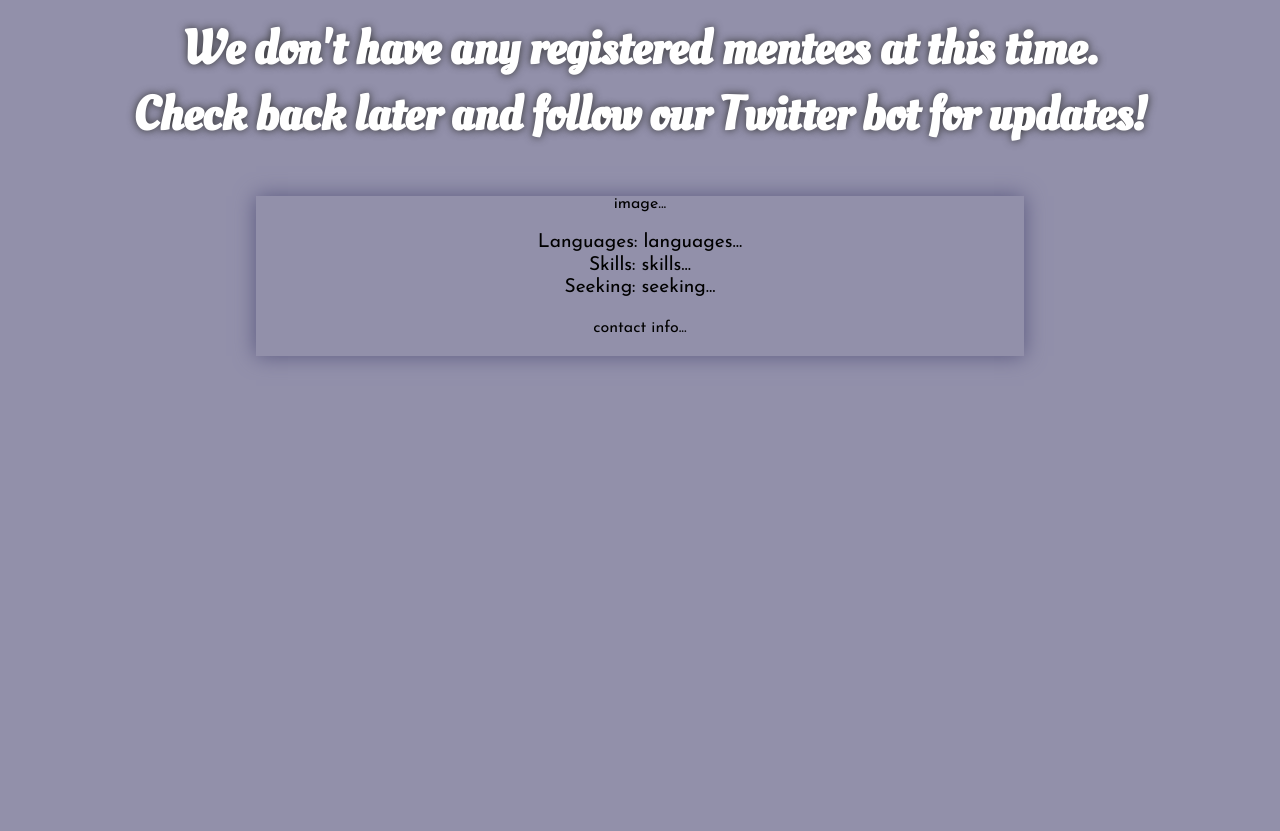
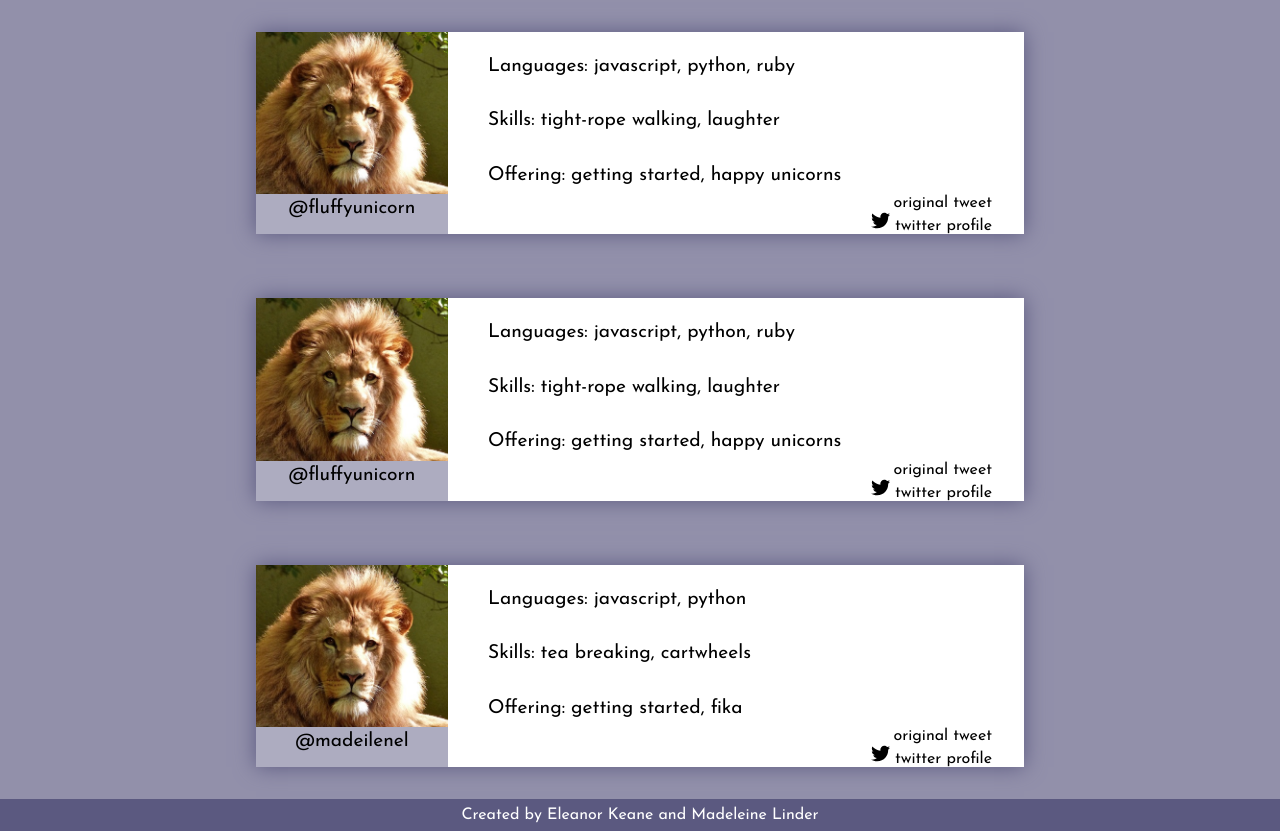
Before and after one commit to madeleinel/WoMentor, a Flask app: page /mentees in a window 1280 px wide. Shown: the part 176-1007 px from the top of the page. Before the commit the page ends 540 px from the top, so only its background shows below. Run offline with Flask 2, Linux system fonts and the light colour scheme; parts of the project's set-up code (start-up, migrations or seed data) failed here and were passed over.

Commit message:
applied the same styling to the mentee profile page (still need to update mentee paths within app.py; to be done when the database is ready)

```diff
--- a/app.py
+++ b/app.py
@@ -46,7 +46,7 @@ def showMentorSignup():
 # to show a list of all mentee profiles
 @app.route("/mentees")
 def showMenteeList():
-    mentordict = [{ "twitterhandle": "fluffyunicorn", "languages": "javascript, python, ruby", "skills": "tight-rope walking, laughter", "offers": "getting started, happy unicorns", "originaltweet": "http://twitter.com/anyuser/status/203490203491094", "twitterprofile": "https://twitter.com/intent/user?user_id=23492" }, { "twitterhandle": "madeilenel", "languages": "javascript, python", "offers": "getting started, fika", "skills": "tea breaking, cartwheels", "originaltweet": "http://twitter.com/anyuser/status/203490203491094", "twitterprofile": "https://twitter.com/intent/user?user_id=23492" }]
+    mentordict = [{ "twitterhandle": "fluffyunicorn", "languages": "javascript, python, ruby", "skills": "tight-rope walking, laughter", "offers": "getting started, happy unicorns", "originaltweet": "http://twitter.com/anyuser/status/203490203491094", "twitterprofile": "https://twitter.com/intent/user?user_id=23492" }, { "twitterhandle": "madeilenel", "languages": "javascript, python", "offers": "getting started, fika", "skills": "tea breaking, cartwheels", "originaltweet": "http://twitter.com/anyuser/status/203490203491094", "twitterprofile": "https://twitter.com/intent/user?user_id=23492", "twitterhandle": "fluffyunicorn", "languages": "javascript, python, ruby", "skills": "tight-rope walking, laughter", "offers": "getting started, happy unicorns", "originaltweet": "http://twitter.com/anyuser/status/203490203491094", "twitterprofile": "https://twitter.com/intent/user?user_id=23492" }, { "twitterhandle": "madeilenel", "languages": "javascript, python", "offers": "getting started, fika", "skills": "tea breaking, cartwheels", "originaltweet": "http://twitter.com/anyuser/status/203490203491094", "twitterprofile": "https://twitter.com/intent/user?user_id=23492" }]
     # TO DO: adapt this to work with multiple offers/languages/etc by making a string out of them
     return render_template("menteeList.html", nomentees=False, menteelist=mentordict)
 
--- a/templates/menteeList.html
+++ b/templates/menteeList.html
@@ -8,7 +8,13 @@
     <meta http-equiv="X-UA-Compatible" content="ie=edge">
     <link rel="stylesheet" href="static/style.css" type="text/css">
     <link rel="stylesheet" href="static/list.css" type="text/css">
+    <!-- <link href="https://maxcdn.bootstrapcdn.com/font-awesome/4.5.0/css/font-awesome.min.css" rel="stylesheet"> -->
     <link href="https://fonts.googleapis.com/css?family=Josefin+Sans|Oleo+Script" rel="stylesheet">
+    <svg display="none">
+      <symbol id="twitter-bird" xmlns="http://www.w3.org/2000/svg" viewBox="0 0 300.00006 244.18703">
+        <path d="M94.72 243.18c112.46 0 173.96-93.168 173.96-173.96 0-2.646-.054-5.28-.173-7.903 11.938-8.63 22.314-19.4 30.498-31.66-10.955 4.87-22.744 8.147-35.11 9.625 12.622-7.57 22.313-19.543 26.885-33.817-11.813 7.004-24.895 12.093-38.824 14.84C240.8 8.423 224.916.99 207.326.99c-33.763 0-61.143 27.38-61.143 61.13 0 4.8.537 9.466 1.586 13.942-50.816-2.556-95.875-26.886-126.03-63.88-5.252 9.036-8.28 19.53-8.28 30.73 0 21.212 10.794 39.938 27.208 50.893-10.03-.31-19.454-3.063-27.69-7.646-.01.255-.01.505-.01.78 0 29.61 21.076 54.33 49.052 59.933-5.137 1.4-10.543 2.152-16.122 2.152-3.933 0-7.766-.387-11.49-1.103 7.783 24.293 30.354 41.97 57.114 42.465-20.926 16.402-47.287 26.17-75.937 26.17-4.93 0-9.798-.28-14.584-.845 27.06 17.344 59.19 27.464 93.723 27.464" fill="inherit"></path>
+      </symbol>
+    </svg>
   </head>
   <body>
     <header>
@@ -16,28 +22,50 @@
       <div class="homeLink"><a href="/"><h3>WtT</h3></a></div>
     </header>
     <main>
-      <!-- if no mentors then... -->
+      {% if nomentees == True %}
         <h3>We don't have any registered mentees at this time.<br/>Check back later and follow our Twitter bot for updates!</h3>
-      <!-- otherwise... -->
+      {% else %}
 
       <div class="column">
 
+        {% for mentee in menteelist %}
         <div class="row profile">
-          <div class="column photo">
-            image...
+          <div class="column graphics">
+            <div class="photo">
+              <img src="../static/images/tweetUs_placeholder.jpeg">
+            </div>
+            <div class="twitterHandle">
+              <p class="main-div-title">@{{ mentee.twitterhandle }}</p>
+            </div>
           </div>
-          <div class="column info">
-            <p>Languages: languages...</p>
-            <p>Skills: skills...</p>
-            <p>Seeking: seeking...</p>
-          </div>
-          <div class="column contact">
-            contact info...
+          <div class="column content">
+            <div class="info">
+              <p>Languages: {{ mentee.languages }}</p>
+              <p>Skills: {{ mentee.skills }}</p>
+              <p>Offering: {{ mentee.offers }}</p>
+            </div>
+            <div class="contact">
+              <a href={{ mentee.originaltweet }} alt="original tweet">original tweet</a>
+                <!-- <i class="fa fa-link" aria-hidden="true"></i> original tweet</a> -->
+              <br>
+              <a href={{ mentee.twitterprofile}} alt="twitter profile">
+                <!-- twitter profile -->
+                <svg xmlns="http://www.w3.org/2000.svg" class="twitbird">
+                  <use xlink:href="#twitter-bird"></use>
+                </svg>
+                twitter profile
+                <!-- <span>twitter</span> -->
+              </a>
+            </div>
           </div>
         </div>
+        {% endfor %}
+
       </div>
+      {% endif %}
     </main>
-
-
+    <footer>
+      Created by Eleanor Keane and Madeleine Linder
+    </footer>
   </body>
 </html>
```
